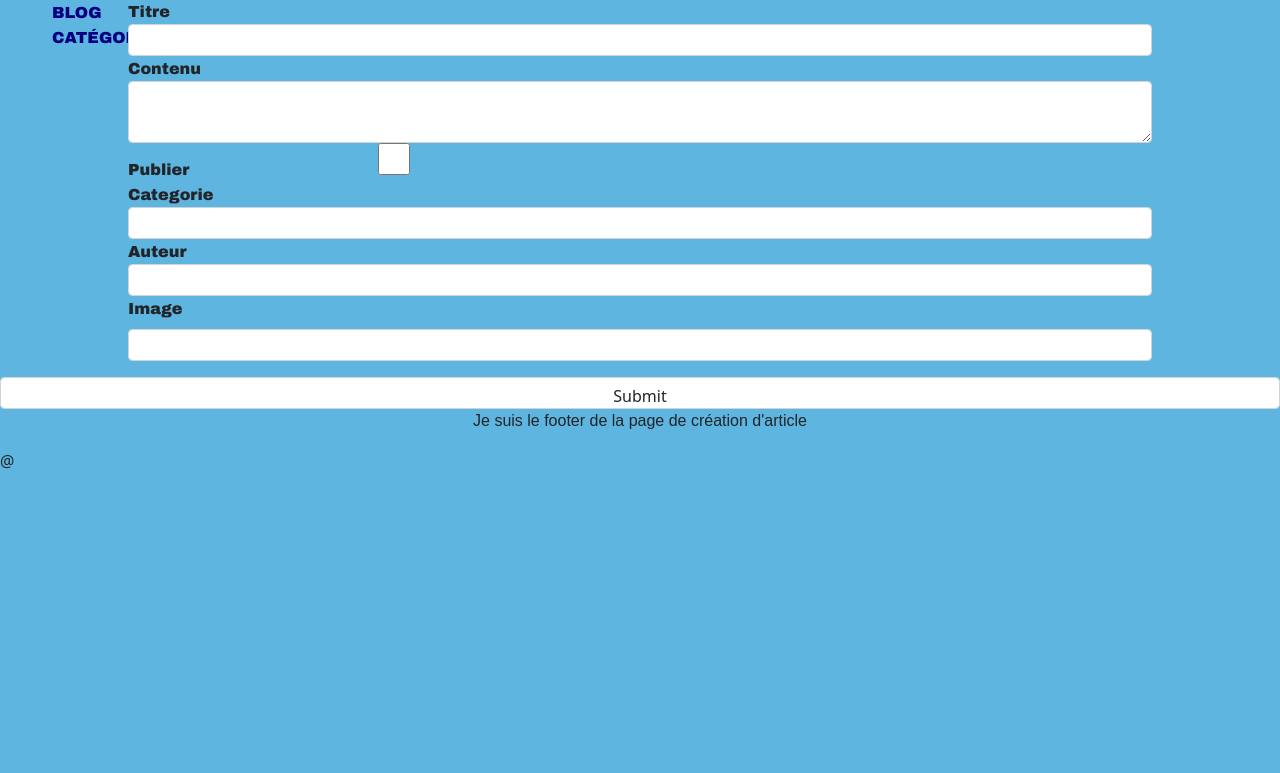
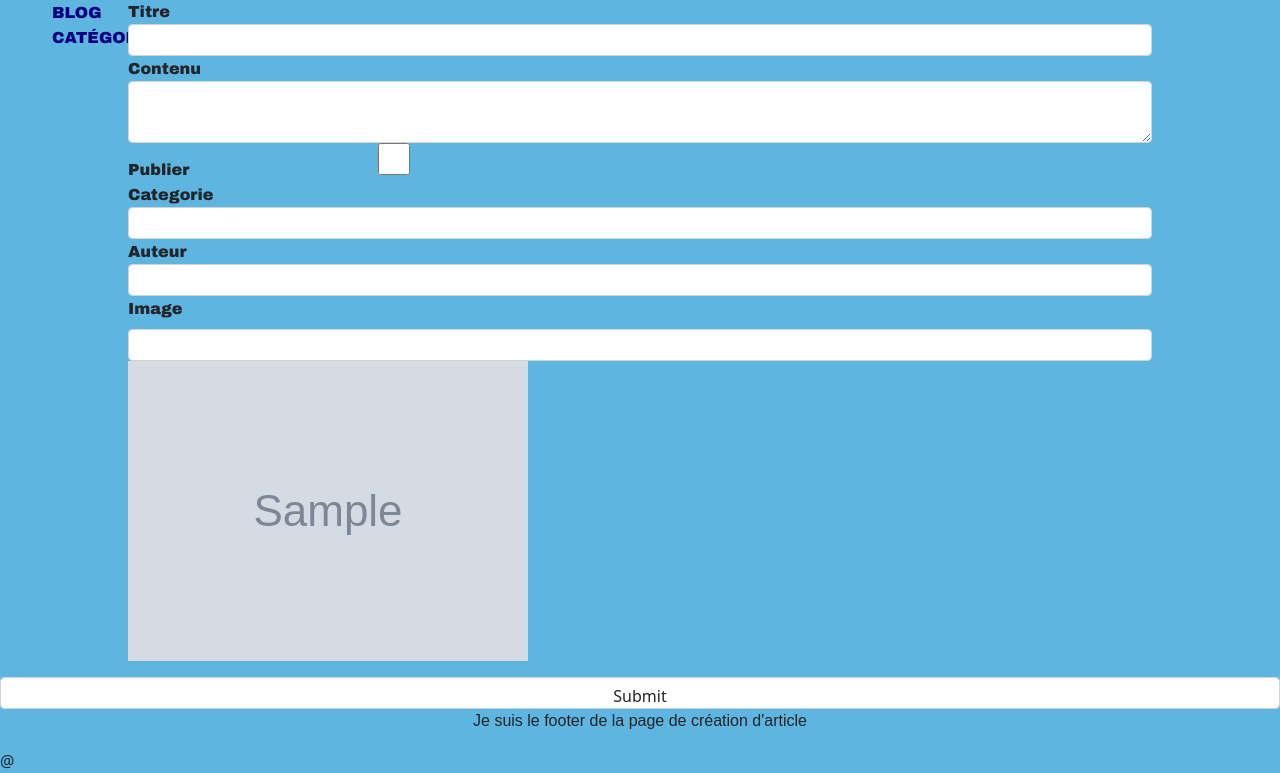
Before and after one commit to Gaeram/blog_symfony, a Symfony app: template templates/admin/form_article.html.twig in a window 1280 px wide. Shown: the part 113-886 px from the top of the page. Before the commit the page ends 582 px from the top, so only its background shows below. Run offline with Twig, Linux system fonts and the light colour scheme; the template is opened without the code that fills it: most values are stand-ins (such as "Sample title", 1, 10 or a date in 2020); grey boxes marked "Sample" are stand-in pictures; form fields are guessed from the names that the template uses; some libraries are stand-ins or nearby versions.

Commit message:
put img view  in update function

```diff
--- a/templates/admin/form_article.html.twig
+++ b/templates/admin/form_article.html.twig
@@ -51,7 +51,12 @@
             {{ form_label(form.image) }}
             {{ form_widget(form.image) }}
             {{ form_errors(form.image) }}
+            {% if article.image %}
+                <img class="article-img" src="{{ asset('uploads/images/'~ article.image) }}" alt="{{ article.title }}">
+            {% endif %}
         </div>
+
+
         {{ form_widget(form.submit) }}
     {{ form_end(form) }}
 
```
Also changed, not shown: public/uploads/images/467284-62d6a6bfd446a.png (added).
